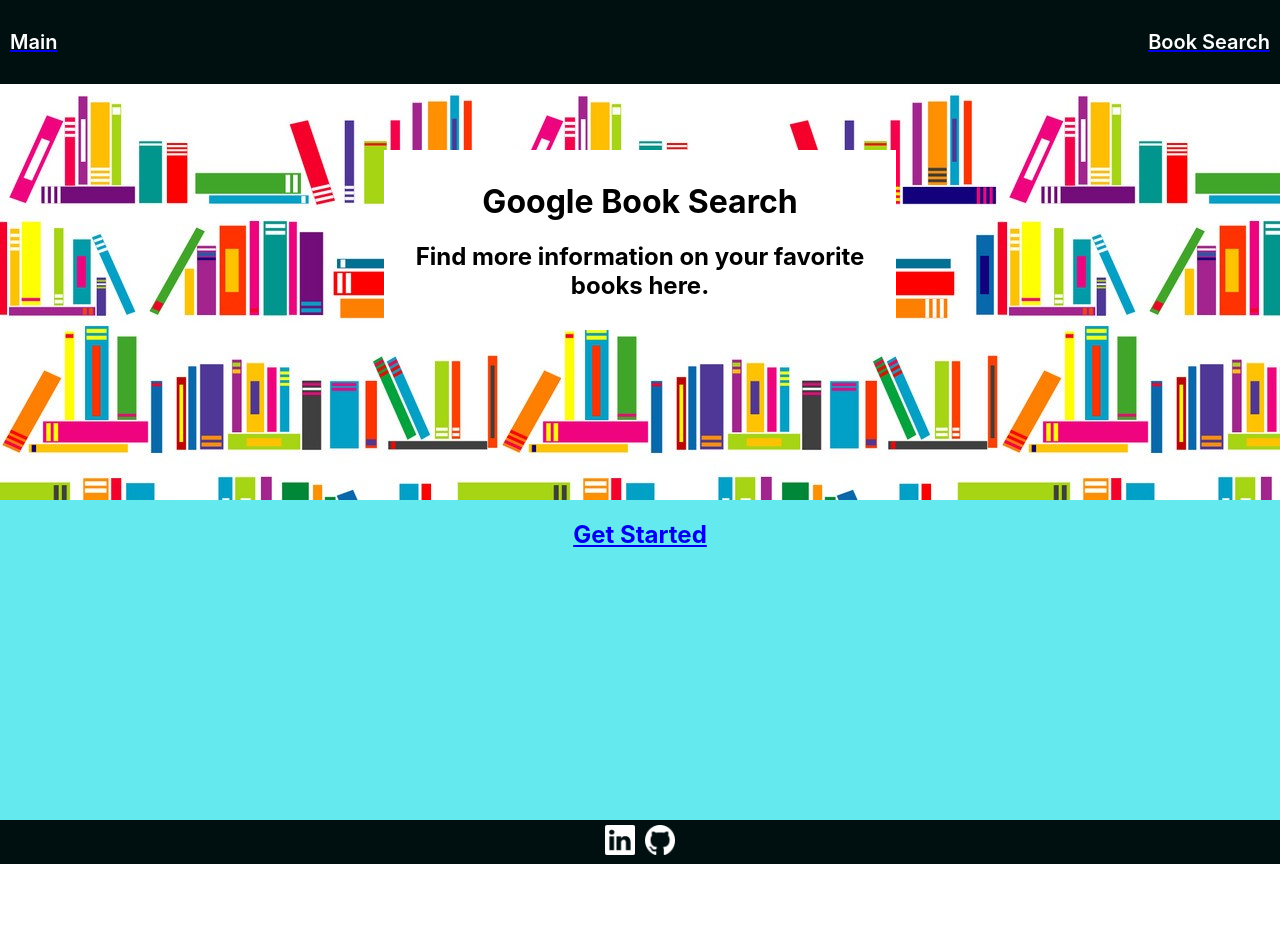
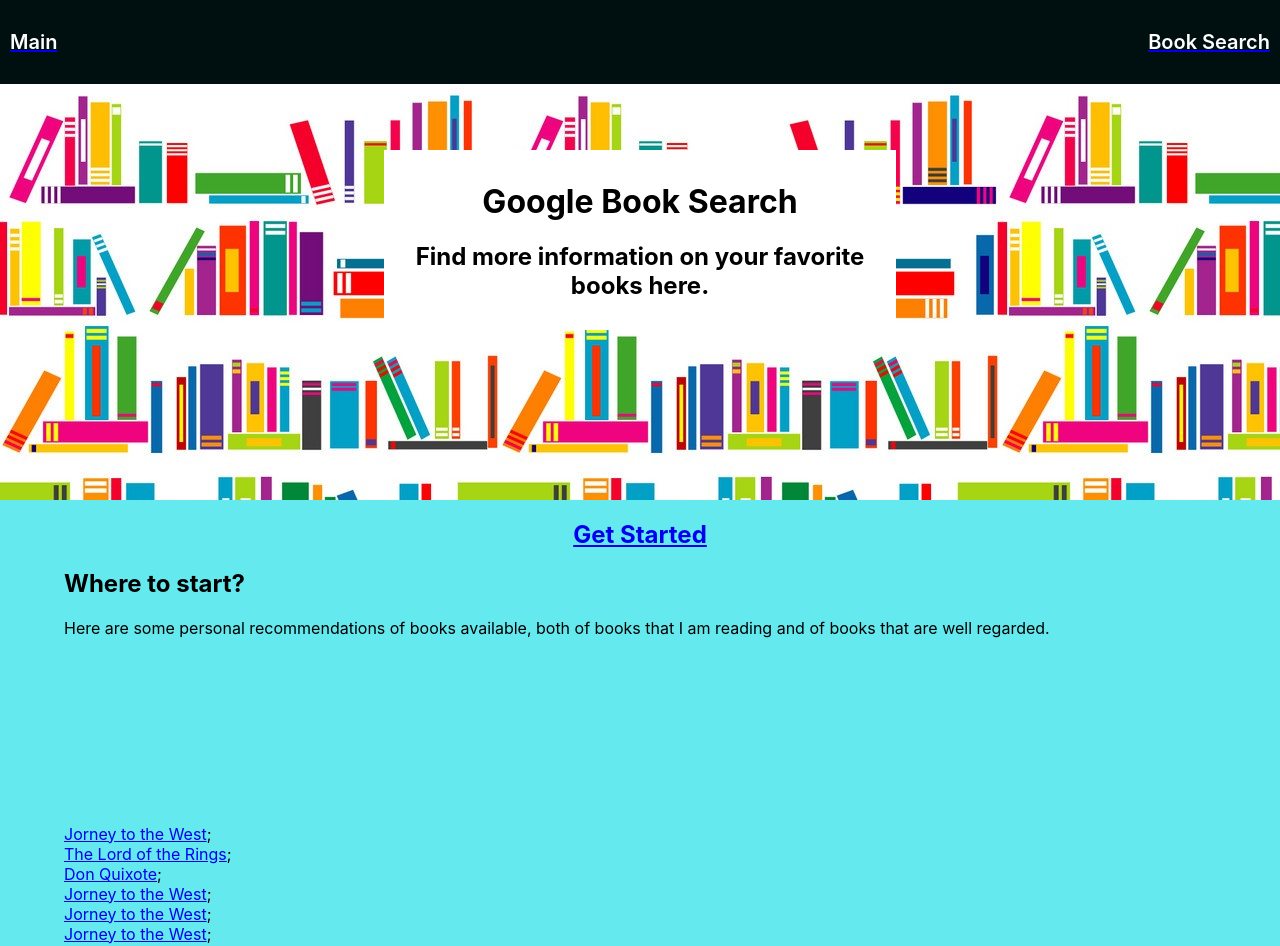
Before and after one commit to G-Audige/Portfolio-Piece, a React (Create React App) app: page /aboutBooks in a window 1280 px wide. Shown: the top 946 px of the page. Before the commit the page ends 864 px from the top, so only its background shows below. Built offline with nearby package versions, Linux system fonts and the light colour scheme.

Commit message:
Added recommended list to about books page.

```diff
--- a/src/App.css
+++ b/src/App.css
@@ -1,5 +1,4 @@
 /* -----Default----- */
-
 .image {
   height: 170px;
   max-width: 100%;
--- /dev/null
+++ b/src/models/Books.jsx
@@ -0,0 +1,14 @@
+const books = [
+  { title: 'Jorney to the West', id: 'QcpoDwAAQBAJ' },
+  { title: 'The Lord of the Rings', id: 'yl4dILkcqm4C' },
+  { title: 'Don Quixote', id: 'KfXFzFu5iA8' },
+  { title: 'Jorney to the West', id: 'QcpoDwAAQBAJ' },
+  { title: 'Jorney to the West', id: 'QcpoDwAAQBAJ' },
+  { title: 'Jorney to the West', id: 'QcpoDwAAQBAJ' },
+  { title: 'Jorney to the West', id: 'QcpoDwAAQBAJ' },
+  { title: 'Jorney to the West', id: 'QcpoDwAAQBAJ' },
+  { title: 'Jorney to the West', id: 'QcpoDwAAQBAJ' },
+  { title: 'Jorney to the West', id: 'QcpoDwAAQBAJ' },
+];
+
+module.exports = books;
--- a/src/pages/AboutBooks.css
+++ b/src/pages/AboutBooks.css
@@ -14,3 +14,8 @@
   bottom: 70%;
   right: 30%;
 }
+#recommendations {
+  text-align: left;
+  margin: auto;
+  width: 90%;
+}
--- a/src/pages/AboutBooks.jsx
+++ b/src/pages/AboutBooks.jsx
@@ -1,6 +1,8 @@
 import './AboutBooks.css';
 import React from 'react';
 import { Link } from 'react-router-dom';
+// Models
+import books from '../models/Books';
 
 function AboutBooks() {
   window.scrollTo(0, 0);
@@ -18,9 +20,27 @@
           </div>
         </div>
       </div>
-      <Link to='/books'>
-        <h2>Get Started</h2>
-      </Link>
+      <h2>
+        <Link to='/books'>Get Started</Link>
+      </h2>
+      <div id='recommendations'>
+        <h2>Where to start?</h2>
+        <p>
+          Here are some personal recommendations of books available, both of
+          books that I am reading and of books that are well regarded.
+        </p>
+        <div id='books'>
+          {books.map((book) => {
+            return (
+              <div>
+                {console.log(book)}
+                <Link to={`/books/${book.title}/${book.id}`}>{book.title}</Link>
+                ;
+              </div>
+            );
+          })}
+        </div>
+      </div>
     </div>
   );
 }
--- a/src/pages/Main.css
+++ b/src/pages/Main.css
@@ -5,6 +5,8 @@
   background-image: linear-gradient(white, #97c8eb);
   margin-bottom: -20px;
   margin-top: -20px;
+  padding-top: 20px;
+  padding-bottom: 20px;
 }
 #experience h2 {
   text-align: center;
```
